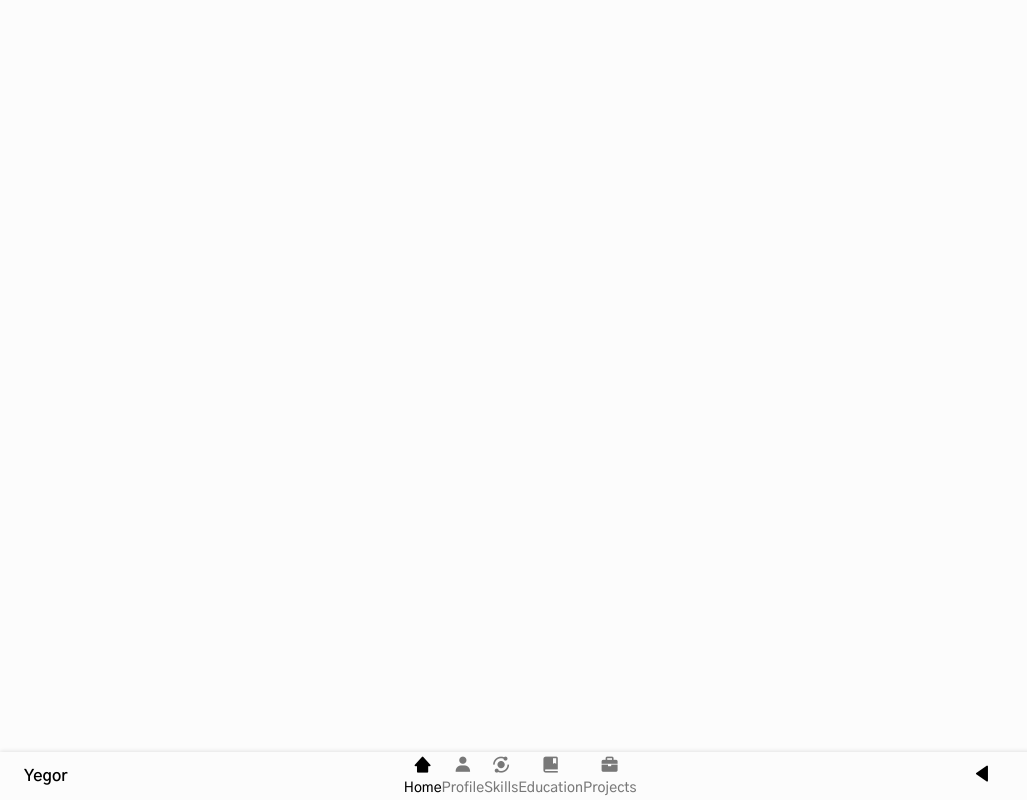
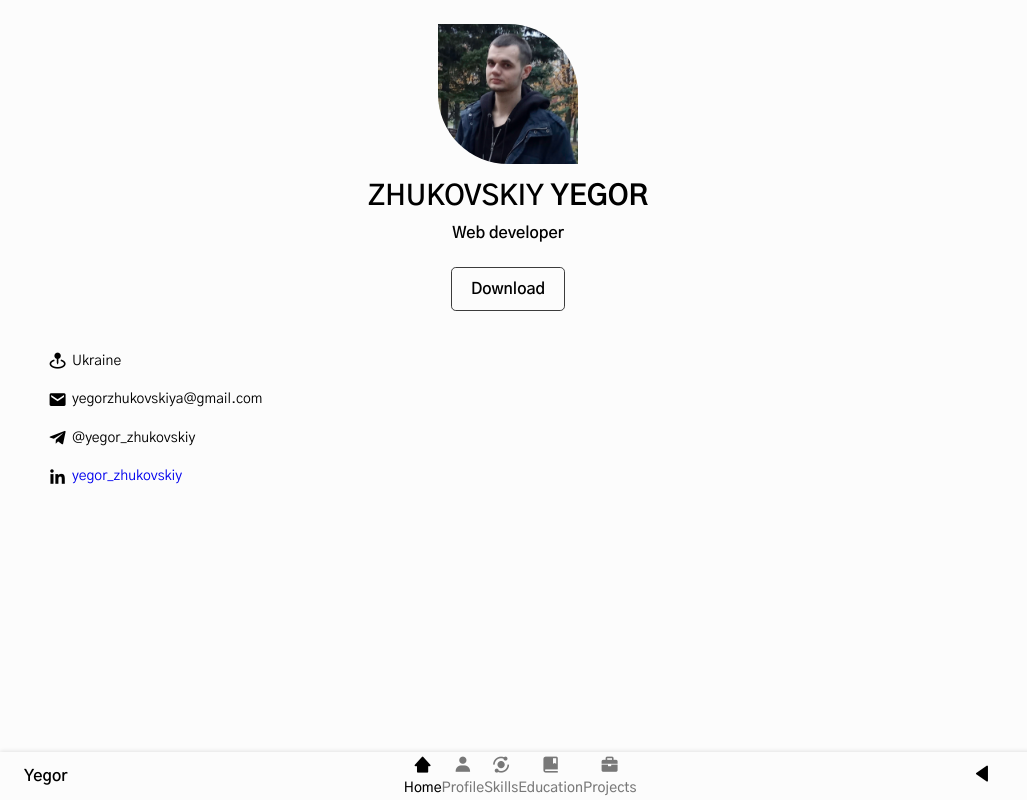
Before and after one commit to YegorZh/personal-cv, a plain HTML site: page index.html in a window 1280 px wide. Shown: the whole page, without its empty margins (0-1027 px from the left). Drawn offline with nearby package versions, Linux system fonts and the light colour scheme.

Commit message:
Home done

```diff
--- a/index.html
+++ b/index.html
@@ -63,7 +63,32 @@
                 <section class="home" id="home">
                     <div class="home__container section bd-grid">
                         <div class="home__data bd-grid">
+                            <img src="./img/portrait.jpg" alt="" class="home__img">
 
+                            <h1 class="home__title">ZHUKOVSKIY <b>YEGOR</b></h1>
+                            <h3 class="home__profession">Web developer</h3>
+
+                            <div>
+                                <a download="" href="pdf/ResumeCv.pdf" class="home__button-pdf">Download</a>
+                            </div>
+                        </div>
+
+                        <div class="home__adress bd-grid">
+                            <span class="home__information">
+                                <i class='bx bxs-map-pin home__icon'></i>Ukraine
+                            </span>
+
+                            <span class="home__information">
+                                <i class='bx bxs-envelope home__icon'></i>yegorzhukovskiya@gmail.com
+                            </span>
+
+                            <span class="home__information">
+                                <i class='bx bxl-telegram home__icon'></i>@yegor_zhukovskiy
+                            </span>
+
+                            <span class="home__information">
+                                <i class='bx bxl-linkedin home__icon'></i><a href="https://www.linkedin.com/in/yegor-zhukovskiy/">yegor_zhukovskiy</a>
+                            </span>
                         </div>
                     </div>
                 </section>
--- a/style/main.css
+++ b/style/main.css
@@ -1,11 +1,11 @@
-@import url('https://fonts.googleapis.com/css2?family=Gothic+A1:wght@400;500;600&display=swap');
+@import url('https://fonts.googleapis.com/css2?family=Gothic+A1:wght@400;500;600;700&display=swap');
 
 :root {
     --header-height: 3rem;
 
     /* Colors */
     --title-color: black;
-    --text-color: rgb(30, 30, 30);
+    --text-color: rgb(60, 60, 60);
     --text-color-light: rgb(120, 120, 120);
     --container-color: #fafafa;
     --container-color-alt: #fefefe;
@@ -66,7 +66,7 @@ h1,
 h2,
 h3 {
     color: var(--title-color);
-    font-weight: var(--font-medium);
+    font-weight: var(--font-semibold);
 }
 
 ul {
@@ -202,3 +202,65 @@ img {
 .active-link {
     color: var(--title-color);
 }
+
+/* Home */
+.home {
+    position: relative;
+}
+
+.home__container{
+    gap: 2.5rem;
+}
+
+.home__data{
+    gap: .5rem;
+    text-align: center;
+}
+
+.home__img {
+    max-width: 140px;
+    height: 140px;
+    border-radius: 0 50%;
+    justify-self: center;
+    margin-bottom: var(--mb-1);
+}
+
+.home__title{
+    font-size: var(--h1-font-size);
+}
+
+.home__profession{
+    font-size: var(--normal-font-size);
+    margin-bottom: var(--mb-1);
+}
+
+.home__adress{
+    gap: 1.2rem;
+}
+
+.home__information{
+    display: flex;
+    align-items: center;
+    font-size: var(--smaller-font-size);
+}
+
+.home__icon{
+    font-size: 1.2rem;
+    margin-right: 0.3rem;
+}
+
+.home__button-pdf{
+    display: inline-block;
+    border: 1px solid var(--text-color);
+    color: var(--title-color);
+    border-radius: 0.3rem;
+    padding: 0.7rem 1.2em;
+    font-weight: var(--font-semibold);
+    margin-top: var(--mb-1);
+    transition: .3s;
+}
+
+.home__button-pdf:hover{
+    background-color: var(--text-color);
+    color: var(--container-color);
+}
```
Also changed, not shown: img/portrait.jpg (added), 1 other file.
